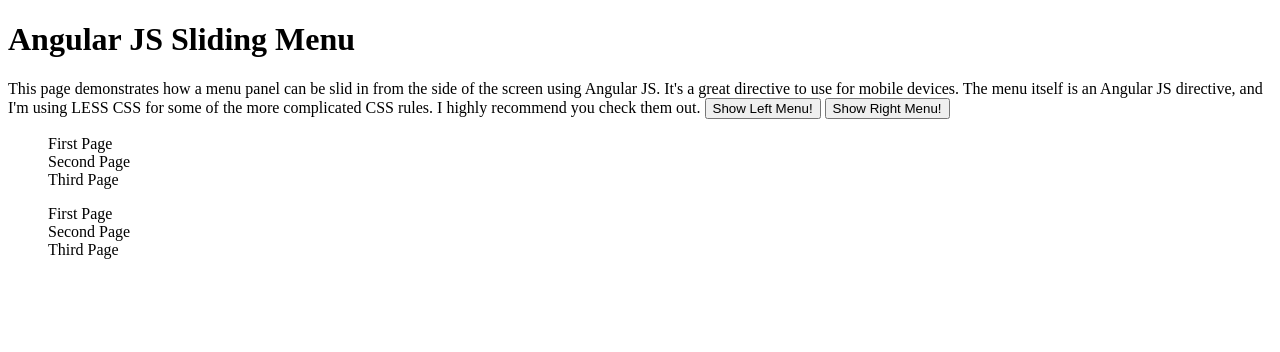
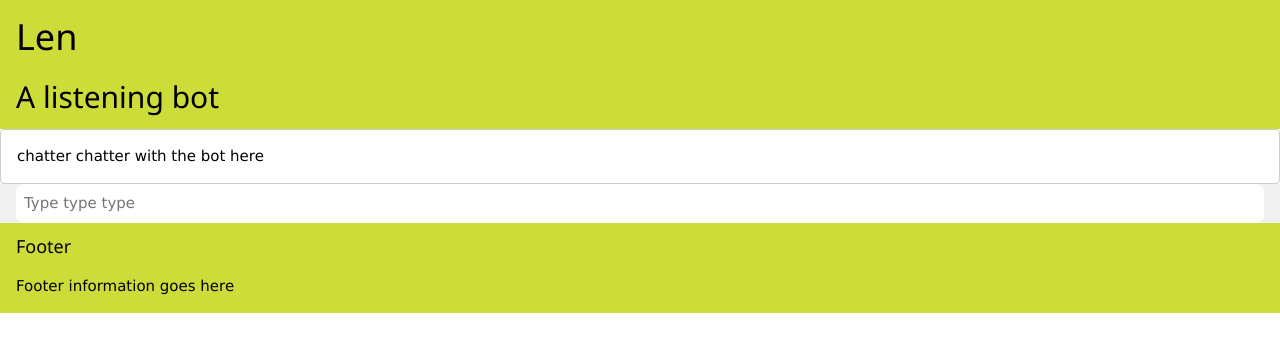
Before and after one commit to reakain/Len, a plain HTML site: page index.html in a window 1280 px wide. Drawn offline with nearby package versions, Linux system fonts and the light colour scheme.

Commit message:
Updated index.html

```diff
--- a/index.html
+++ b/index.html
@@ -1,34 +1,31 @@
 <!DOCTYPE html>
+<html>
+  <head>
+	<meta name="viewport" content="width=device-width, initial-scale=1">
+	<link rel="stylesheet" href="http://www.w3schools.com/lib/w3.css">
+	<title text="">Chat with Len</title>
 
-<html ng-app="demo">
-	<head>
-		<meta name="viewport" content="width=device-width" />
-		<title text="">Angular JS Sliding Menu</title>
-
-		<style type="text/less" src="stylesheet.less"></style>
+    <header class="w3-container w3-lime">
+      <h1>Len</h1>
+      <h2>A listening bot</h2>
+    </header>
 
 		<script type="text/javascript" src="//cdnjs.cloudflare.com/ajax/libs/angular.js/1.2.20/angular.min.js"></script>
 		<script type="text/javascript" src="//cdnjs.cloudflare.com/ajax/libs/less.js/1.7.5/less.min.js"></script>
 
 		<script type="text/javascript" src="index.js"></script>
 	</head>
-	<body ng-controller="modalDemo">
-		<h1>Angular JS Sliding Menu</h1>
-		<span>This page demonstrates how a menu panel can be slid in from the side of the screen using Angular JS. It's a great directive to use for mobile devices.</span>
-		<span>The menu itself is an Angular JS directive, and I'm using LESS CSS for some of the more complicated CSS rules. I highly recommend you check them out.</span>
-		<button ng-click="showLeft($event)">Show Left Menu!</button>
-        <button ng-click="showRight($event)">Show Right Menu!</button>
+	<body>
+      <div class="w3-container w3-border w3-round">
+        <p>chatter chatter with the bot here</p>
+      </div>
 
-		<menu visible="leftVisible" alignment="left">
-            <menu-item hash="first-page">First Page</menu-item>
-            <menu-item hash="second-page">Second Page</menu-item>
-            <menu-item hash="third-page">Third Page</menu-item>
-        </menu>
-
-        <menu visible="rightVisible" alignment="right">
-            <menu-item hash="first-page">First Page</menu-item>
-            <menu-item hash="second-page">Second Page</menu-item>
-            <menu-item hash="third-page">Third Page</menu-item>
-        </menu>
+      <form class="w3-container w3-light-grey">
+        <input class="w3-input w3-border-0 w3-round-large" type="text" placeholder="Type type type">
+      </form>
 	</body>
+  <footer class="w3-container w3-lime">
+    <h5>Footer</h5>
+    <p>Footer information goes here</p>
+  </footer>
 </html>
```
